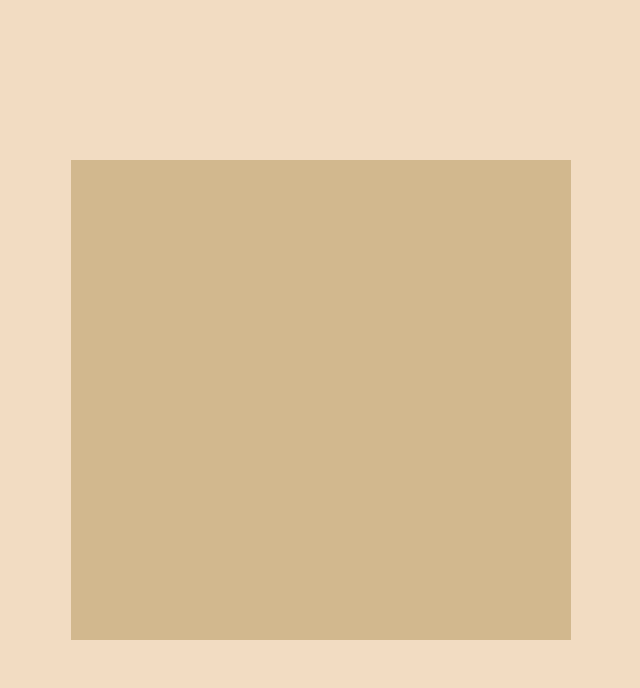
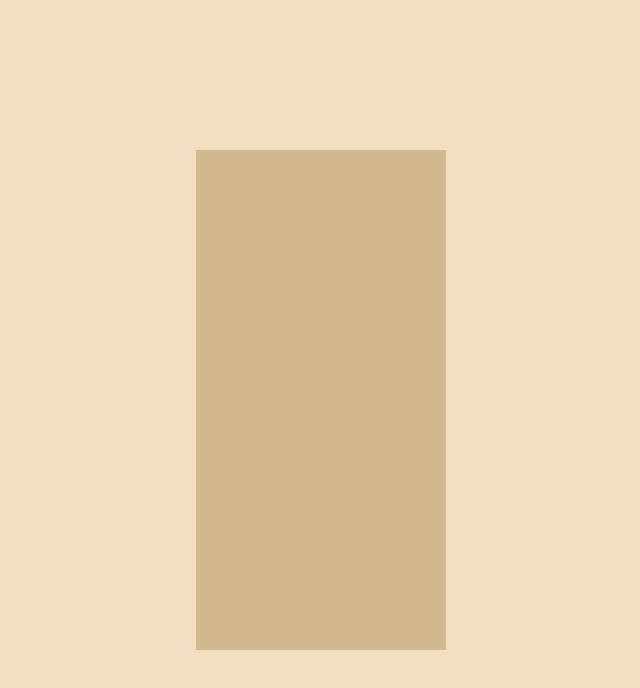
Before and after one commit to Guilherme841/projeto-todo, a plain HTML site: page index.html in a window 1280 px wide. Shown: the whole page, without its empty margins (319-959 px from the left). Drawn offline with Linux system fonts and the light colour scheme.

Commit message:
Update style.css

```diff
--- a/style.css
+++ b/style.css
@@ -23,7 +23,7 @@ main {
 
 .container {
     margin: auto;
-    width: 500px;
-    height: 60vh;
+    width: 250px;
+    height: 500px;
     background-color: var(--cor3);
 }
```
